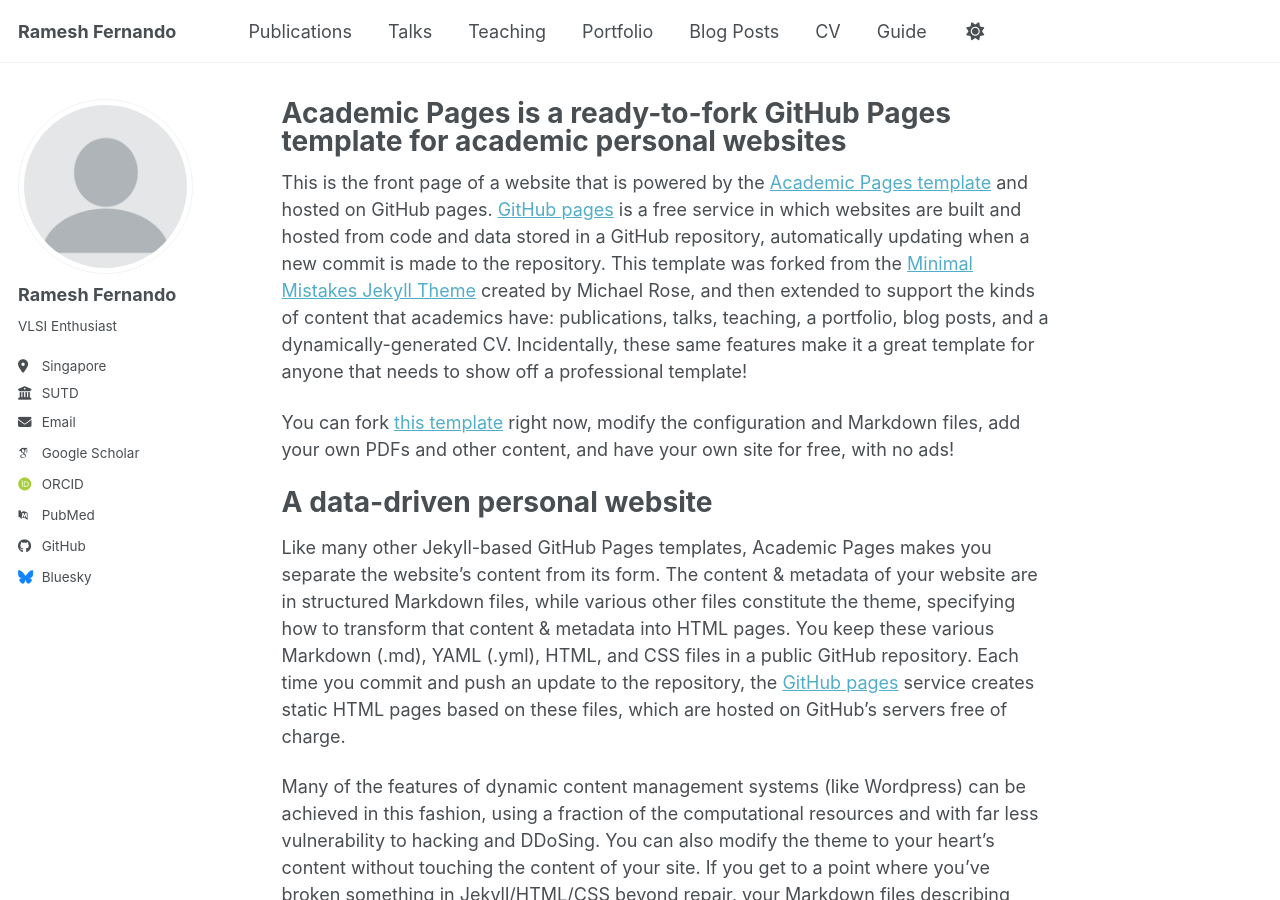
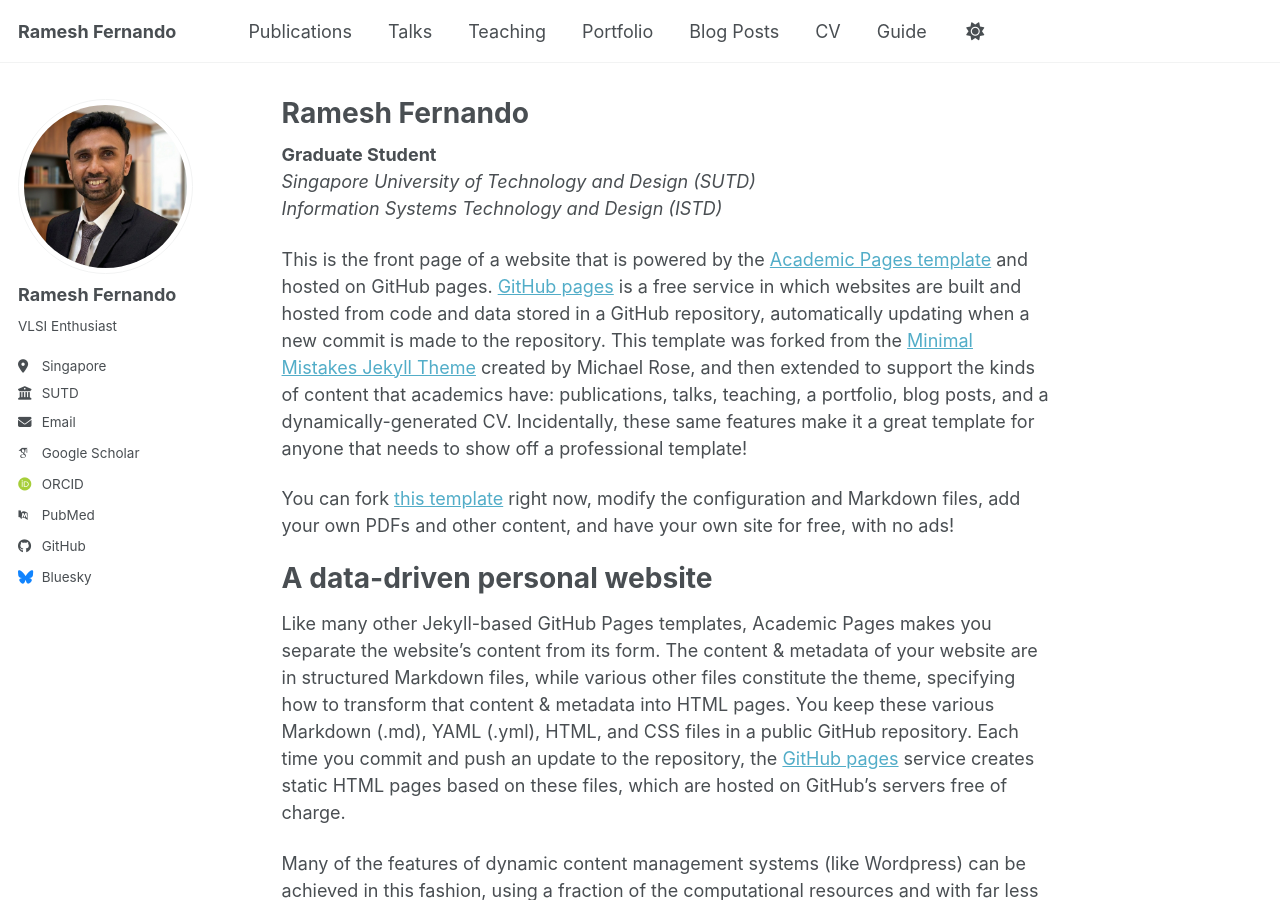
Before and after one commit to rameshfernando9239/rameshfernando9239.github.io, a Jekyll site: the page built from _pages/about.md, in a window 1280 px wide and 900 px high. Built offline with Jekyll 4.4.1, drawn with Linux system fonts in a browser that asks for light colours; some web fonts are replaced; a script bundle is joined from its source files by our own code; library files that are not in the unit come from our copies.

Commit message:
Profile image update

```diff
--- a/_config.yml
+++ b/_config.yml
@@ -13,17 +13,17 @@
 title_separator          : "-"
 name                     : &name "Ramesh Fernando"
 description              : &description "Ramesh Fernando's academic portfolio"   # Update this with a general description of your site, this is the default if not overridden by a page
-url                      : https://academicpages.github.io # The base hostname & protocol for your site e.g. "https://[your GitHub username].github.io",
+url                      : https://rameshfernando9239.github.io # The base hostname & protocol for your site e.g. "https://[your GitHub username].github.io",
                                                            # or if you already have some other page hosted on Github then use "https://[your GitHub username].github.io/[Your Repo Name]"
 baseurl                  : "" # the subpath of your site, e.g. "/blog"
-repository               : "academicpages/academicpages.github.io"
+repository               : "rameshfernando9239/rameshfernando9239.github.io"
 
 # Site Author - The following control what appear as part of the author content on the side bar.
 #               If a field is blank the icon and link will not appear, otherwise it will be shown.
 #               Additional customization can be done by editing /_includes/author-profile.html
 author:
   # Biographic information
-  avatar           : "profile.png"
+  avatar           : "profile.jpg"
   name             : "Ramesh Fernando"
   pronouns         : # example: "she/her"
   bio              : "VLSI Enthusiast"
--- a/_pages/about.md
+++ b/_pages/about.md
@@ -1,11 +1,15 @@
 ---
 permalink: /
-title: "Academic Pages is a ready-to-fork GitHub Pages template for academic personal websites"
+title: "Ramesh Fernando"
+# excerpt: "About me
 author_profile: true
 redirect_from:
   - /about/
   - /about.html
 ---
+**Graduate Student**
+*Singapore University of Technology and Design (SUTD)*
+*Information Systems Technology and Design (ISTD)*
 
 This is the front page of a website that is powered by the [Academic Pages template](https://github.com/academicpages/academicpages.github.io) and hosted on GitHub pages. [GitHub pages](https://pages.github.com) is a free service in which websites are built and hosted from code and data stored in a GitHub repository, automatically updating when a new commit is made to the repository. This template was forked from the [Minimal Mistakes Jekyll Theme](https://mmistakes.github.io/minimal-mistakes/) created by Michael Rose, and then extended to support the kinds of content that academics have: publications, talks, teaching, a portfolio, blog posts, and a dynamically-generated CV. Incidentally, these same features make it a great template for anyone that needs to show off a professional template!
 
```
Also changed, not shown: images/profile.jpg (added), images/profile.png (deleted).
